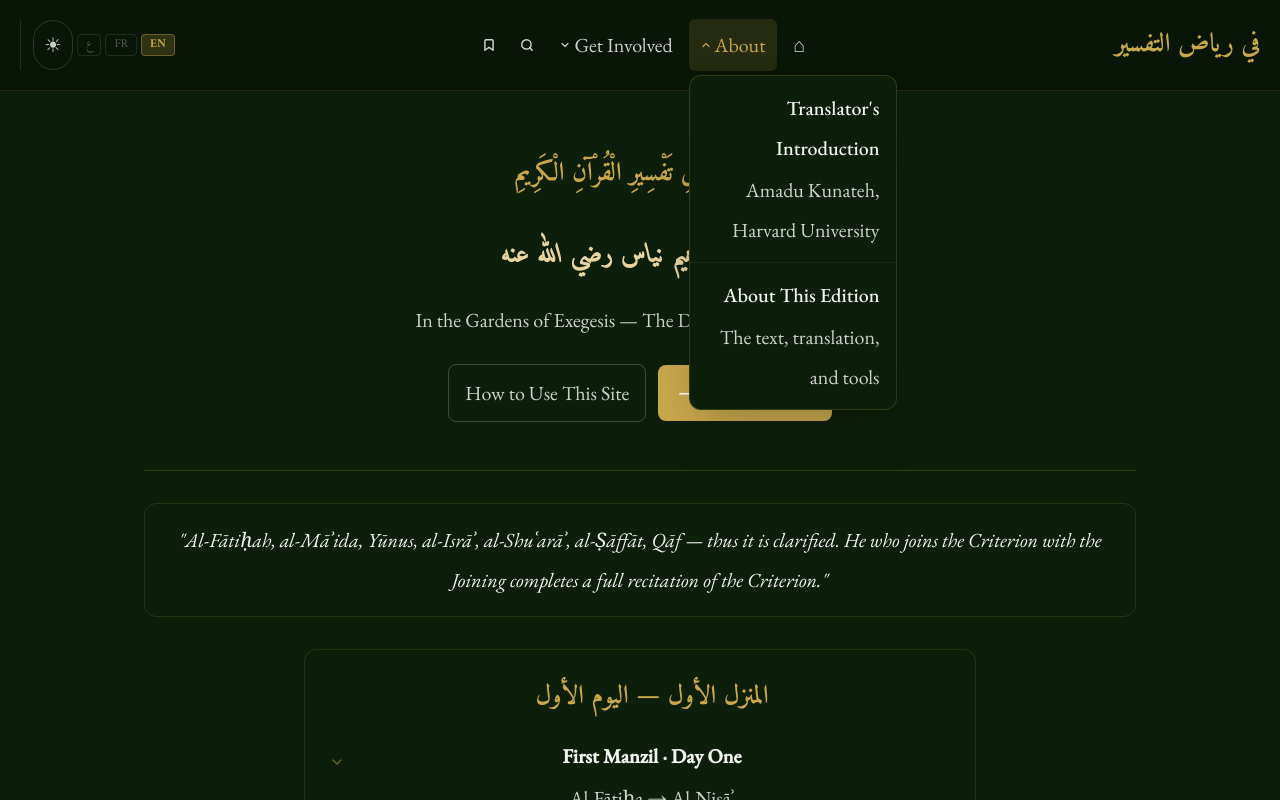
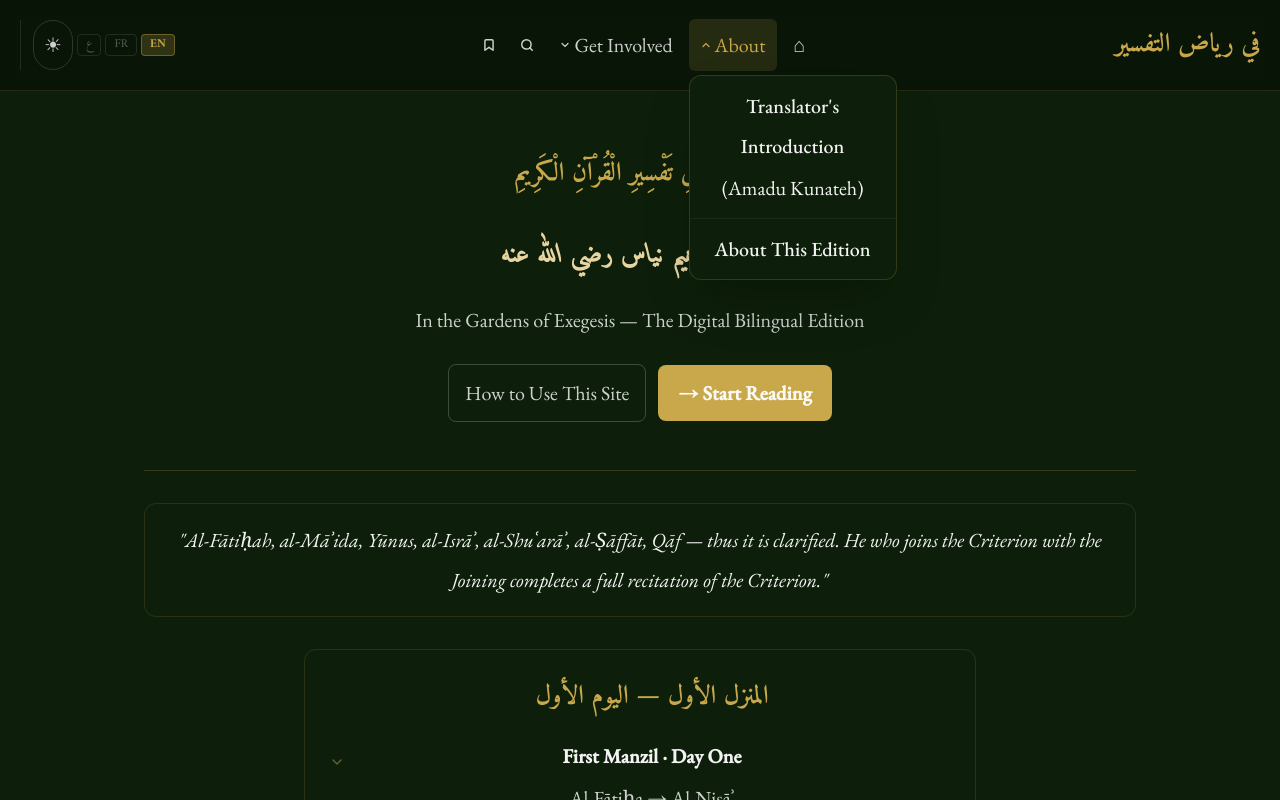
Before and after one commit to niassetafsir/niassetafsir-nextjs, a Next.js app: page / in a window 1280 px wide. Both pictures are taken after a click on the button "About". Shown: the top 800 px of the page. Built offline with nearby package versions, Linux system fonts and the light colour scheme.

Commit message:
Dropdown: centered text, smaller labels, updated items

```diff
--- a/src/components/SiteNav.tsx
+++ b/src/components/SiteNav.tsx
@@ -49,10 +49,10 @@ function NavDropdown({ label, items }: { label: string; items: DropdownItem[] })
               key={i}
               href={item.href}
               onClick={() => setOpen(false)}
-              className="flex flex-col px-4 py-3 hover:bg-gold/8 transition-colors border-b border-white/5 last:border-0"
+              className="flex flex-col items-center px-4 py-2.5 hover:bg-gold/8 transition-colors border-b border-white/5 last:border-0 text-center"
             >
-              <span className="font-english text-sm text-white/85 font-medium">{item.label}</span>
-              {item.sub && <span className="font-english text-xs text-white/35 mt-0.5">{item.sub}</span>}
+              <span className="font-english text-xs text-white/80 font-medium">{item.label}</span>
+              {item.sub && <span className="font-english text-[10px] text-white/28 mt-0.5">{item.sub}</span>}
             </Link>
           ))}
         </div>
@@ -75,14 +75,15 @@ export default function SiteNav() {
   };
 
   const ABOUT_ITEMS: DropdownItem[] = [
-    { label: "Translator's Introduction", sub: "Amadu Kunateh, Harvard University", href: "/introduction" },
-    { label: "About This Edition", sub: "The text, translation, and tools", href: "/about" },
+    { label: "Translator\'s Introduction", sub: "(Amadu Kunateh)", href: "/introduction" },
+    { label: "About This Edition", sub: "", href: "/about" },
   ];
 
   const CONTRIBUTE_ITEMS: DropdownItem[] = [
-    { label: "Wolof Transcription", sub: "Transcribe audio sessions", href: "/get-involved" },
-    { label: "Hausa Translation", sub: "Build the Hausa edition", href: "/get-involved" },
-    { label: "Feedback & Suggestions", sub: "Share your thoughts", href: "/get-involved" },
+    { label: "Feedback", sub: "", href: "/get-involved" },
+    { label: "Suggestions", sub: "", href: "/get-involved" },
+    { label: "Transcribe", sub: "(Wolof & Hausa Transcription Project)", href: "/get-involved" },
+    { label: "Translate", sub: "(Hausa Translation Project)", href: "/get-involved" },
   ];
 
   return (
```
